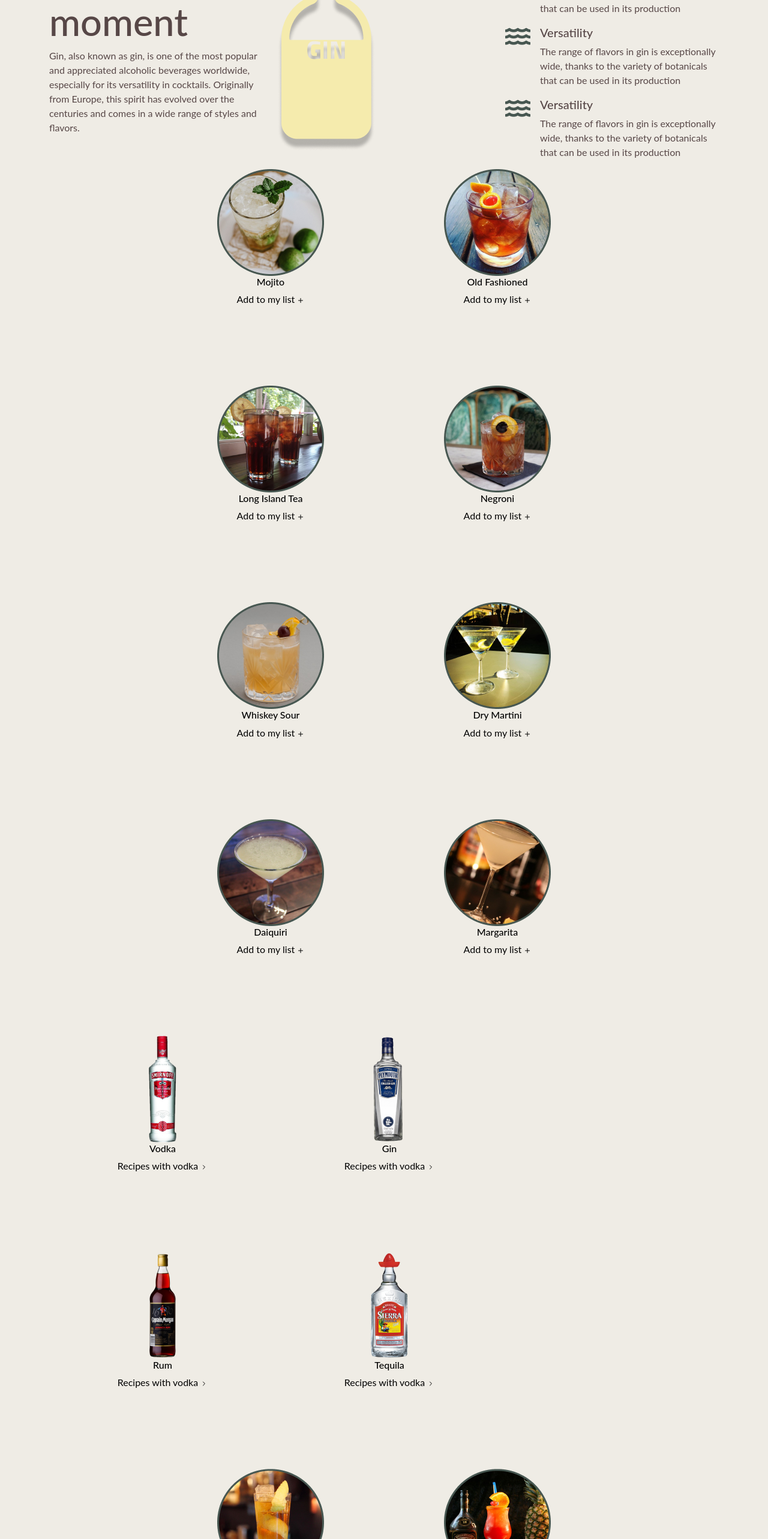
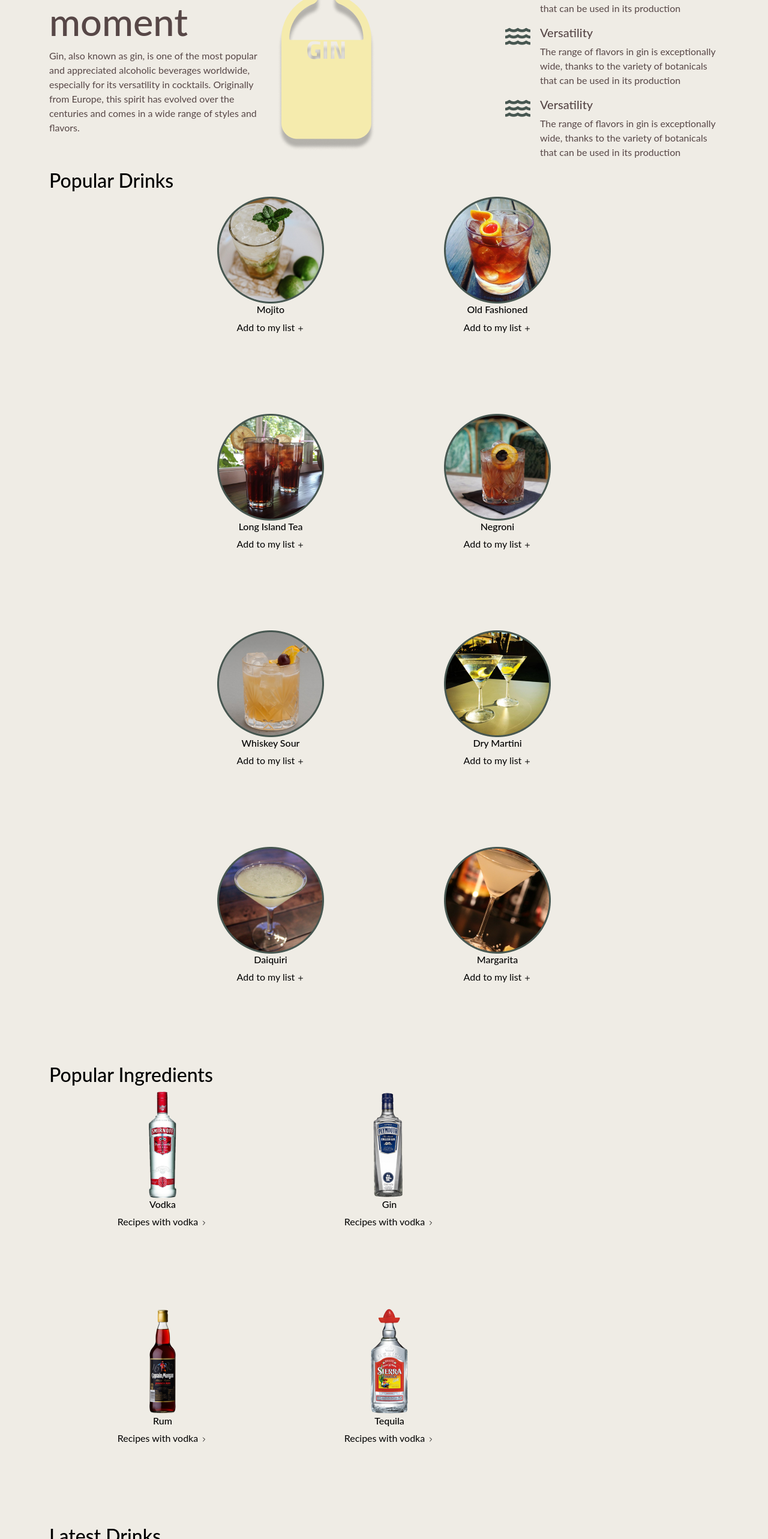
Before and after one commit to PaolaCuadros1/theCocktail, an Angular app: page /home in a window 1280 px wide. Shown: the part 234-2800 px from the top of the page at 60% size. Built offline with nearby package versions, Linux system fonts and the light colour scheme.

Commit message:
Added title to sections.

```diff
--- a/src/app/components/home/latest-drinks/latest-drinks.component.html
+++ b/src/app/components/home/latest-drinks/latest-drinks.component.html
@@ -1,3 +1,4 @@
+<h2 class="text-black">Latest Drinks</h2>
 <div class="d-flex flex-wrap justify-content-center">
   <div class="text-center text-black" *ngFor="let drinks of popularDrinks" style="margin-left: 100px; margin-right: 100px; margin-bottom: 116px;">
     <img [src]="drinks.img" [alt]="drinks.name">
--- a/src/app/components/home/popular-drinks/popular-drinks.component.html
+++ b/src/app/components/home/popular-drinks/popular-drinks.component.html
@@ -1,3 +1,4 @@
+<h2 class="text-black">Popular Drinks</h2>
 <div class="d-flex flex-wrap justify-content-center">
   <div class="text-center text-black" *ngFor="let drinks of popularDrinks" style="margin-left: 100px; margin-right: 100px; margin-bottom: 116px;">
     <img [src]="drinks.img" [alt]="drinks.name">
--- a/src/app/components/home/popular-ingredients/popular-ingredients.component.html
+++ b/src/app/components/home/popular-ingredients/popular-ingredients.component.html
@@ -1,3 +1,4 @@
+<h2 class="text-black">Popular Ingredients</h2>
 <div class="d-flex flex-wrap justify-content-start">
   <div class="text-center text-black" *ngFor="let ingredient of popularIngredients" style="margin-left: 100px; margin-right: 100px; margin-bottom: 116px;">
     <img [src]="ingredient.img" [alt]="ingredient.name">
```
